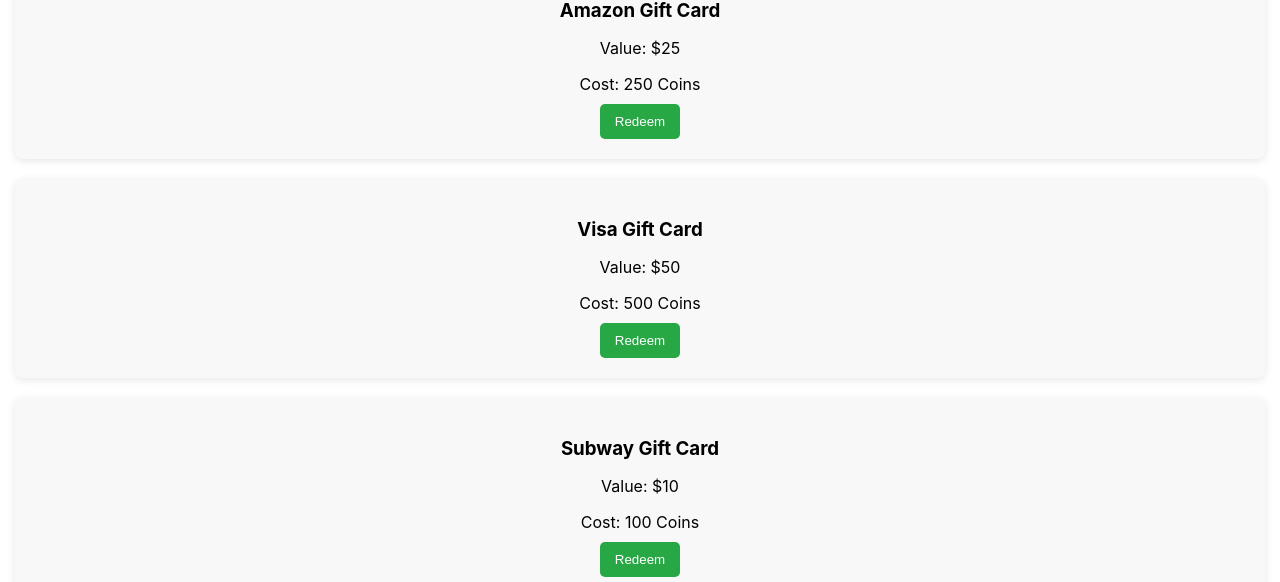
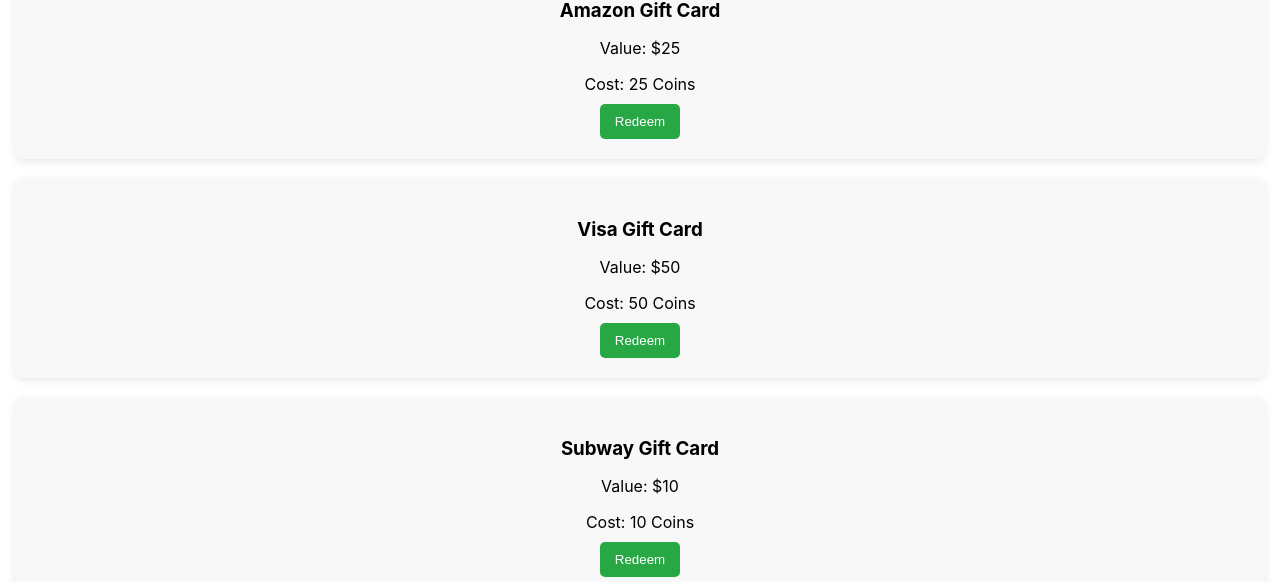
Before and after one commit to KennethC12/HarvardHack, a React (Create React App) app: page /HarvardHack/rewards in a window 1280 px wide. Shown: the part 441-1023 px from the top of the page. Built offline with nearby package versions, Linux system fonts and the light colour scheme; no server answers; the database is empty; sample sign-in values are in the browser's storage.

Commit message:
Updated features

```diff
--- a/src/components/Rewards/Rewards.jsx
+++ b/src/components/Rewards/Rewards.jsx
@@ -269,20 +269,20 @@ const handleImageUpload = async (orderId) => {
           <RewardsCard
             cardType="Amazon"
             cardValue="25"
-            coinCost={250}
-            onRedeem={() => redeemGiftCard(250)}
+            coinCost={25}
+            onRedeem={() => redeemGiftCard(25)}
           />
           <RewardsCard
             cardType="Visa"
             cardValue="50"
-            coinCost={500}
-            onRedeem={() => redeemGiftCard(500)}
+            coinCost={50}
+            onRedeem={() => redeemGiftCard(50)}
           />
           <RewardsCard
             cardType="Subway"
             cardValue="10"
-            coinCost={100}
-            onRedeem={() => redeemGiftCard(100)}
+            coinCost={10}
+            onRedeem={() => redeemGiftCard(10)}
           />
         </div>
       </div>
```
